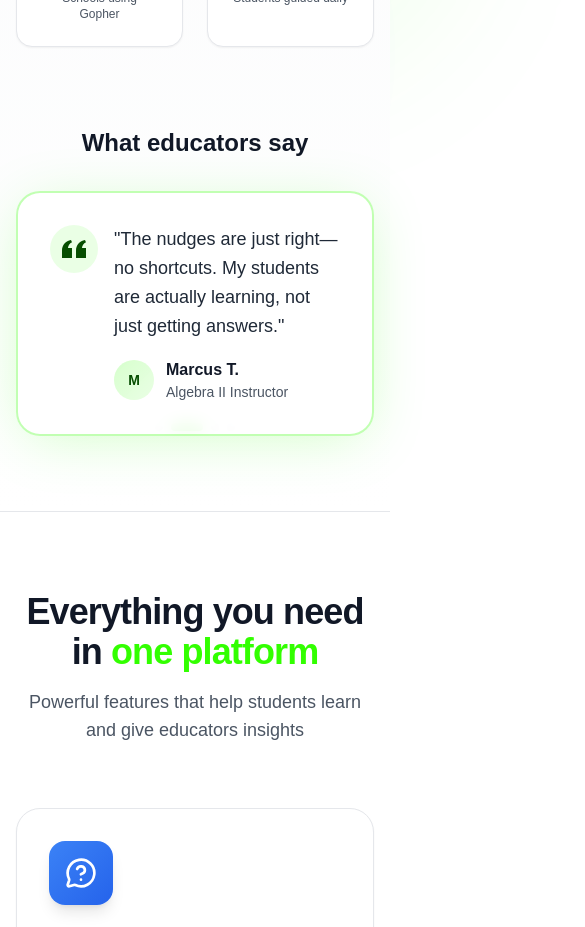
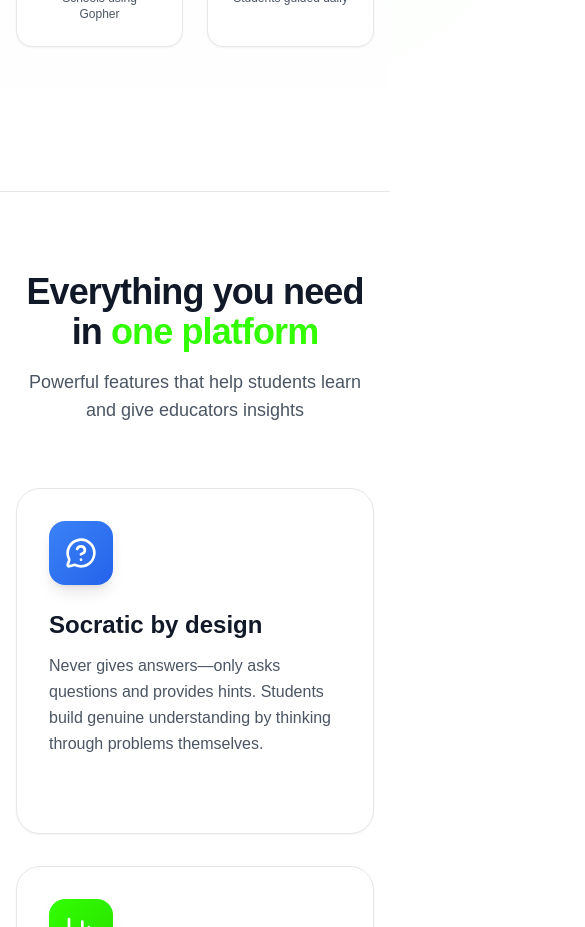
Before and after one commit to r2ayn2756/gopher, a Next.js app: page / in a window 390 px wide. Shown: the part 6800-7727 px from the top of the page, 585 px wide, since content can reach past the window. Built offline with nearby package versions, Linux system fonts and the light colour scheme; no server answers.

Commit message:
Remove teacher testimonials carousel from landing page (keep stats)

```diff
--- a/src/components/site/social-proof.tsx
+++ b/src/components/site/social-proof.tsx
@@ -2,19 +2,6 @@
 
 import * as React from 'react'
 import { TrendingUp, Users, Clock, Award } from 'lucide-react'
-
-type Testimonial = {
-  quote: string
-  author: string
-  role: string
-}
-
-const TESTIMONIALS: Testimonial[] = [
-  { quote: 'Gopher helps my students think for themselves. I finally have time to focus on the students who need me most.', author: 'Alicia R.', role: '8th Grade Science Teacher' },
-  { quote: 'The nudges are just right—no shortcuts. My students are actually learning, not just getting answers.', author: 'Marcus T.', role: 'Algebra II Instructor' },
-  { quote: 'Finally, an AI tool I can confidently use in class. The analytics help me spot struggling concepts before test day.', author: 'Priya S.', role: 'Instructional Coach' },
-  { quote: 'Setup took 5 minutes. Students love it. Academic integrity stays intact. What more could I ask for?', author: 'James L.', role: 'AP Calculus Teacher' },
-]
 
 const STATS = [
   { icon: Clock, value: '[X]', label: 'Hours saved per teacher per week', color: 'from-blue-500/10 to-blue-500/5', iconColor: 'text-blue-600' },
@@ -24,15 +11,6 @@ const STATS = [
 ]
 
 export function SocialProof() {
-  const [activeTestimonial, setActiveTestimonial] = React.useState(0)
-
-  React.useEffect(() => {
-    const interval = setInterval(() => {
-      setActiveTestimonial((prev) => (prev + 1) % TESTIMONIALS.length)
-    }, 6000)
-    return () => clearInterval(interval)
-  }, [])
-
   return (
     <section className="relative border-b border-[var(--color-border)] bg-gradient-to-b from-white via-gray-50/50 to-white py-20">
       {/* Background decoration */}
@@ -72,70 +50,6 @@ export function SocialProof() {
           </div>
         </div>
 
-        {/* Testimonials section */}
-        <div className="mt-20">
-          <h3 className="text-center text-2xl md:text-3xl font-bold text-gray-900 mb-8">
-            What educators say
-          </h3>
-
-          {/* Testimonial carousel */}
-          <div className="relative mx-auto max-w-4xl">
-            <div className="relative min-h-[200px] md:min-h-[160px]">
-              {TESTIMONIALS.map((testimonial, i) => (
-                <div
-                  key={i}
-                  className={`absolute inset-0 transition-all duration-700 ${
-                    i === activeTestimonial
-                      ? 'opacity-100 translate-x-0'
-                      : i < activeTestimonial
-                      ? 'opacity-0 -translate-x-full pointer-events-none'
-                      : 'opacity-0 translate-x-full pointer-events-none'
-                  }`}
-                >
-                  <div className="rounded-3xl border-2 border-[#32ff00]/30 bg-white/90 backdrop-blur p-8 md:p-10 shadow-[0_8px_60px_-12px_rgba(50,255,0,0.25)]">
-                    <div className="flex items-start gap-4">
-                      {/* Quote icon */}
-                      <div className="flex h-12 w-12 flex-shrink-0 items-center justify-center rounded-full bg-[#32ff00]/10 text-[#064e00]">
-                        <svg className="h-6 w-6" fill="currentColor" viewBox="0 0 24 24">
-                          <path d="M14.017 21v-7.391c0-5.704 3.731-9.57 8.983-10.609l.995 2.151c-2.432.917-3.995 3.638-3.995 5.849h4v10h-9.983zm-14.017 0v-7.391c0-5.704 3.748-9.57 9-10.609l.996 2.151c-2.433.917-3.996 3.638-3.996 5.849h3.983v10h-9.983z" />
-                        </svg>
-                      </div>
-
-                      <div className="flex-1">
-                        <p className="text-lg md:text-xl text-gray-800 leading-relaxed mb-4">
-                          "{testimonial.quote}"
-                        </p>
-                        <div className="flex items-center gap-3">
-                          <div className="h-10 w-10 rounded-full bg-gradient-to-br from-[#32ff00]/20 to-[#32ff00]/10 flex items-center justify-center text-[#064e00] font-bold text-sm">
-                            {testimonial.author.charAt(0)}
-                          </div>
-                          <div>
-                            <div className="font-semibold text-gray-900">{testimonial.author}</div>
-                            <div className="text-sm text-gray-600">{testimonial.role}</div>
-                          </div>
-                        </div>
-                      </div>
-                    </div>
-                  </div>
-                </div>
-              ))}
-            </div>
-
-            {/* Navigation dots */}
-            <div className="flex justify-center gap-2 mt-8">
-              {TESTIMONIALS.map((_, i) => (
-                <button
-                  key={i}
-                  onClick={() => setActiveTestimonial(i)}
-                  className={`h-2 rounded-full transition-all duration-300 ${
-                    i === activeTestimonial ? 'w-8 bg-[#32ff00]' : 'w-2 bg-gray-300 hover:bg-gray-400'
-                  }`}
-                  aria-label={`Go to testimonial ${i + 1}`}
-                />
-              ))}
-            </div>
-          </div>
-        </div>
       </div>
     </section>
   )
```
